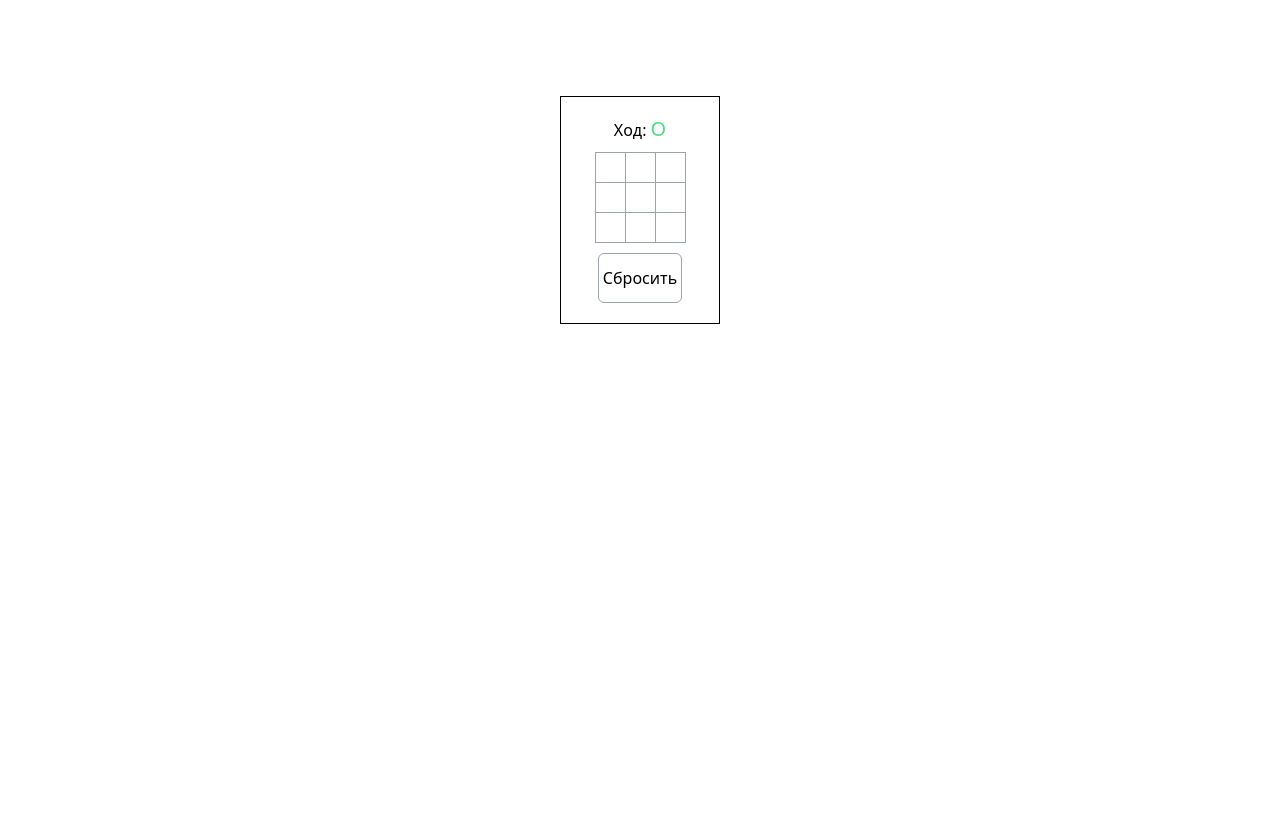
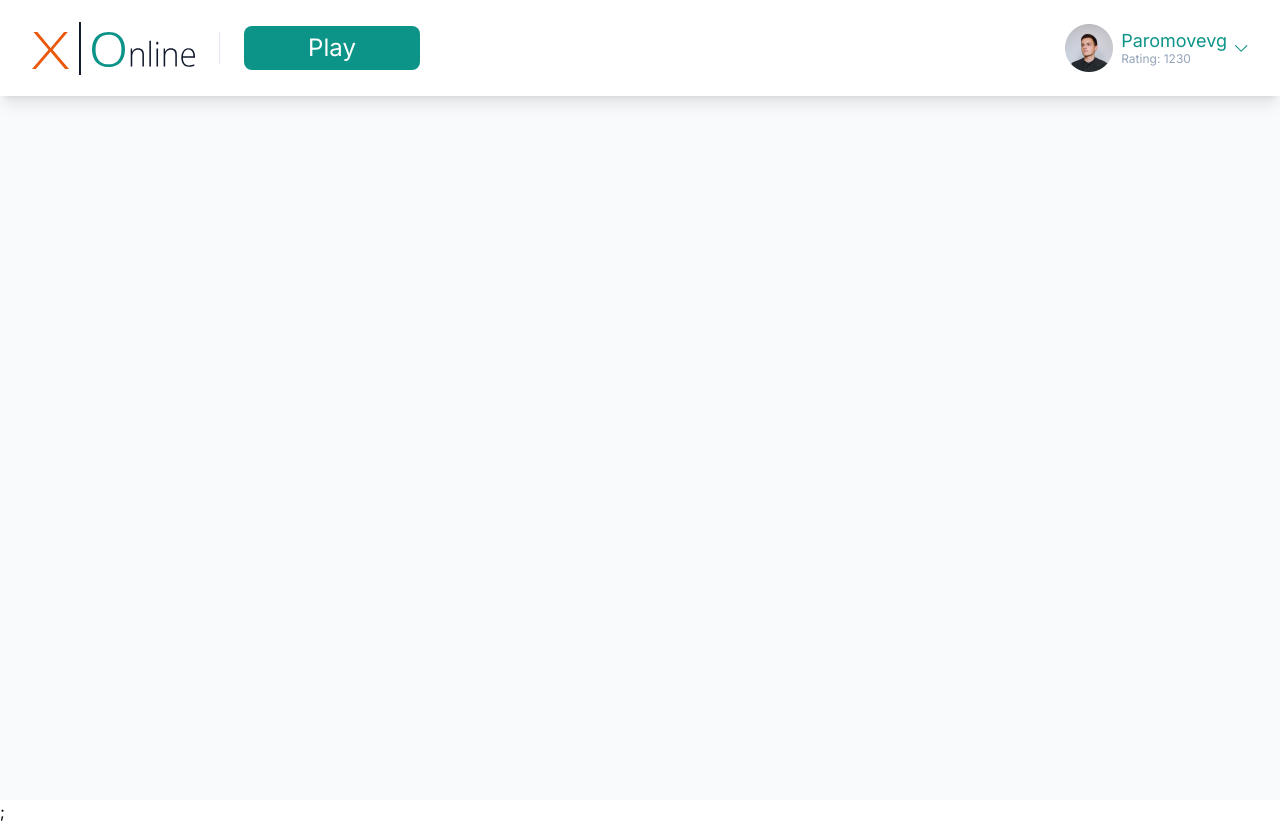
Before and after one commit to Junk-debug/tic-tac-toe-next.js, a Next.js app: page / in a window 1280 px wide. Before the commit the page ends 800 px from the top, so only its background shows below. Built offline with nearby package versions, Linux system fonts and the light colour scheme.

Commit message:
add header.tsx

```diff
--- /dev/null
+++ b/components/header/header.jsx
@@ -0,0 +1,43 @@
+import Image from "next/image";
+import logoSrc from "./logo.svg";
+import avatarSrc from "./avatar.png";
+
+export const Header = () => {
+  return (
+    <header className="flex h-24 items-center w-full px-8 bg-white shadow-lg">
+      <Image alt="logo" src={logoSrc} />
+      <div className="w-px h-8 bg-slate-200 mx-6" />
+      <button className="text-2xl leading-tight w-44 bg-teal-600 transition-colors text-white rounded-lg px-5 py-2 hover:bg-teal-500">
+        Play
+      </button>
+      <button className="ml-auto flex items-center gap-2 text-start text-teal-600 hover:text-teal-500 transition-colors">
+        <Image
+          alt="avatar"
+          src={avatarSrc}
+          width={48}
+          height={48}
+          unoptimized
+        />
+        <div>
+          <div className=" text-lg leading-tight">Paromovevg</div>
+          <div className="text-slate-400 text-xs leading-tight">
+            Rating: 1230
+          </div>
+        </div>
+
+        <svg
+          width="13"
+          height="7"
+          viewBox="0 0 13 7"
+          fill="none"
+          xmlns="http://www.w3.org/2000/svg"
+        >
+          <path
+            d="M6.18753 6.75003C6.04368 6.75003 5.89968 6.69505 5.78985 6.58522L0.164848 0.960222C-0.0549492 0.740426 -0.0549492 0.384504 0.164848 0.164848C0.384645 -0.0548086 0.740566 -0.0549492 0.960222 0.164848L6.18753 5.39216L11.4148 0.164848C11.6346 -0.0549492 11.9906 -0.0549492 12.2102 0.164848C12.4299 0.384645 12.43 0.740566 12.2102 0.960222L6.58522 6.58522C6.47539 6.69505 6.33139 6.75003 6.18753 6.75003Z"
+            fill="currentColor"
+          />
+        </svg>
+      </button>
+    </header>
+  );
+};
--- /dev/null
+++ b/components/header/index.js
@@ -0,0 +1 @@
+export { Header } from "./header";
--- a/pages/_app.jsx
+++ b/pages/_app.jsx
@@ -1,5 +1,12 @@
 import "../styles/globals.css";
+import { Inter } from "next/font/google";
+
+const inter = Inter({ subsets: ["latin", "cyrillic"] });
 
 export default function App({ Component, pageProps }) {
-  return <Component {...pageProps} />;
+  return (
+    <main className={inter.className}>
+      <Component {...pageProps} />;
+    </main>
+  );
 }
--- a/pages/index.jsx
+++ b/pages/index.jsx
@@ -1,5 +1,10 @@
 import { Game } from "../components/game/game";
+import { Header } from "../components/header";
 
 export default function HomePage() {
-  return <Game />;
+  return (
+    <div className="bg-slate-50 min-h-screen">
+      <Header />
+    </div>
+  );
 }
--- a/tailwind.config.js
+++ b/tailwind.config.js
@@ -9,7 +9,11 @@
     "./src/**/*.{js,ts,jsx,tsx,mdx}",
   ],
   theme: {
-    extend: {},
+    extend: {
+      lineHeight: {
+        tight: "1.2",
+      },
+    },
   },
   plugins: [],
 };
```
Also changed, not shown: tsconfig.json (deleted, +0 -18 lines), components/game/reset-button.jsx (renamed from components/game/reset-button.tsx), components/header/avatar.png (added), components/header/logo.svg (added).
